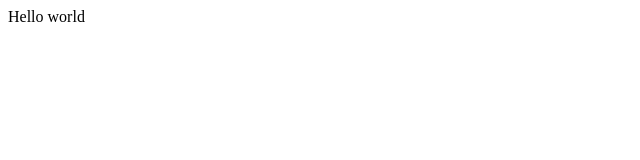
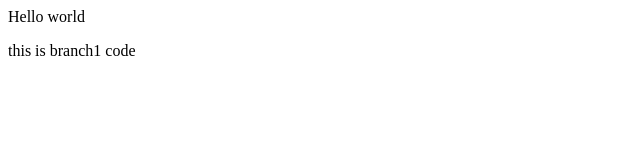
Before and after one commit to ilyasiii/t1, a plain HTML site: page index.html in a window 1280 px wide. Shown: the whole page, without its empty margins (0-640 px from the left). Drawn offline with Linux system fonts and the light colour scheme.

Commit message:
feature1

```diff
--- a/index.html
+++ b/index.html
@@ -1 +1,2 @@
 <p>Hello world</p>
+<p>this is branch1 code</p>
```
